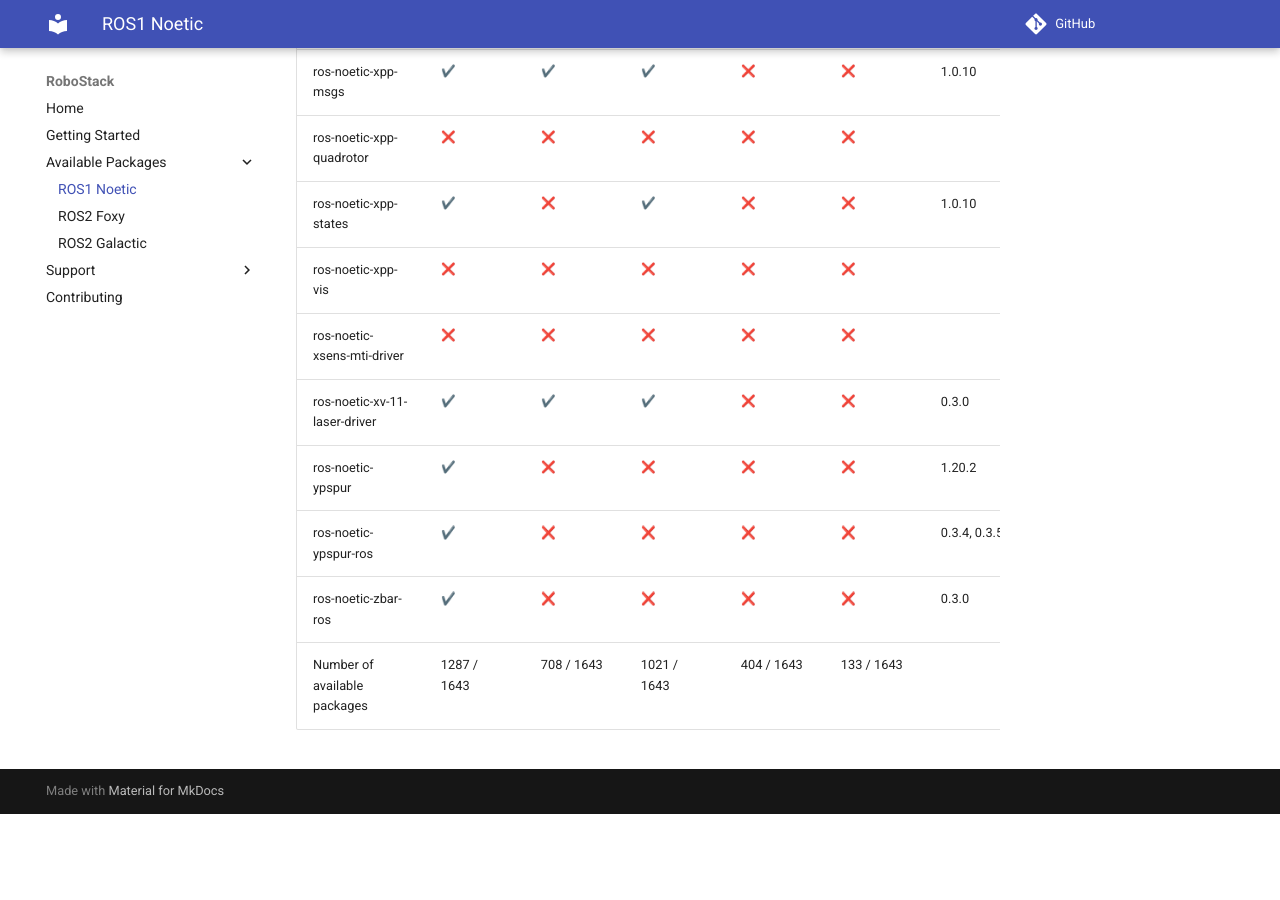
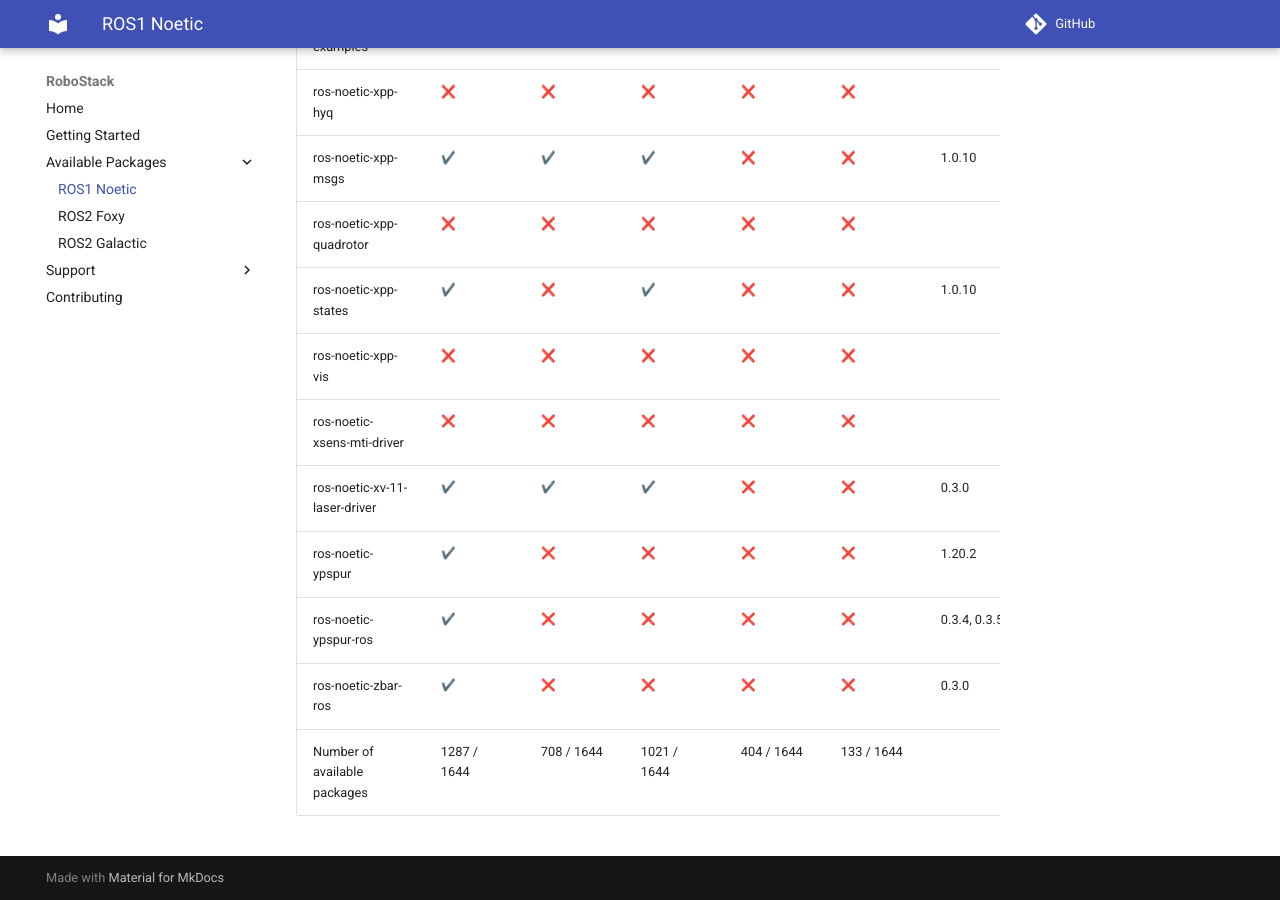
Before and after one commit to RoboStack/robostack.github.io, an MkDocs documentation site: the page built from docs/noetic.md, in a window 1280 px wide and 900 px high, scrolled down 120056 px. Built offline with MkDocs 1.6.1 and Material for MkDocs 9.7.7, drawn with Linux system fonts in a browser that asks for light colours; emoji names are drawn with the system emoji font; comment, search, counter and statistics services are not loaded; before the commit the page ends 120870 px from its top, so only the background shows below that; some of the changed text lies outside the part shown.

Commit message:
Update tables

```diff
--- a/docs/noetic.md
+++ b/docs/noetic.md
@@ -1643,4 +1644,4 @@
 | ros-noetic-ypspur | :heavy_check_mark: { data-sort='1' } | :x: { data-sort='0' } | :x: { data-sort='0' } | :x: { data-sort='0' } | :x: { data-sort='0' } | 1.20.2  |
 | ros-noetic-ypspur-ros | :heavy_check_mark: { data-sort='1' } | :x: { data-sort='0' } | :x: { data-sort='0' } | :x: { data-sort='0' } | :x: { data-sort='0' } | 0.3.4, 0.3.5  |
 | ros-noetic-zbar-ros | :heavy_check_mark: { data-sort='1' } | :x: { data-sort='0' } | :x: { data-sort='0' } | :x: { data-sort='0' } | :x: { data-sort='0' } | 0.3.0  |
-| Number of available packages |  1287 / 1643 | 708 / 1643 | 1021 / 1643 | 404 / 1643 | 133 / 1643 |
+| Number of available packages |  1287 / 1644 | 708 / 1644 | 1021 / 1644 | 404 / 1644 | 133 / 1644 |
```
Also changed, not shown: other parts of docs/noetic.md (+1 -0 lines).
